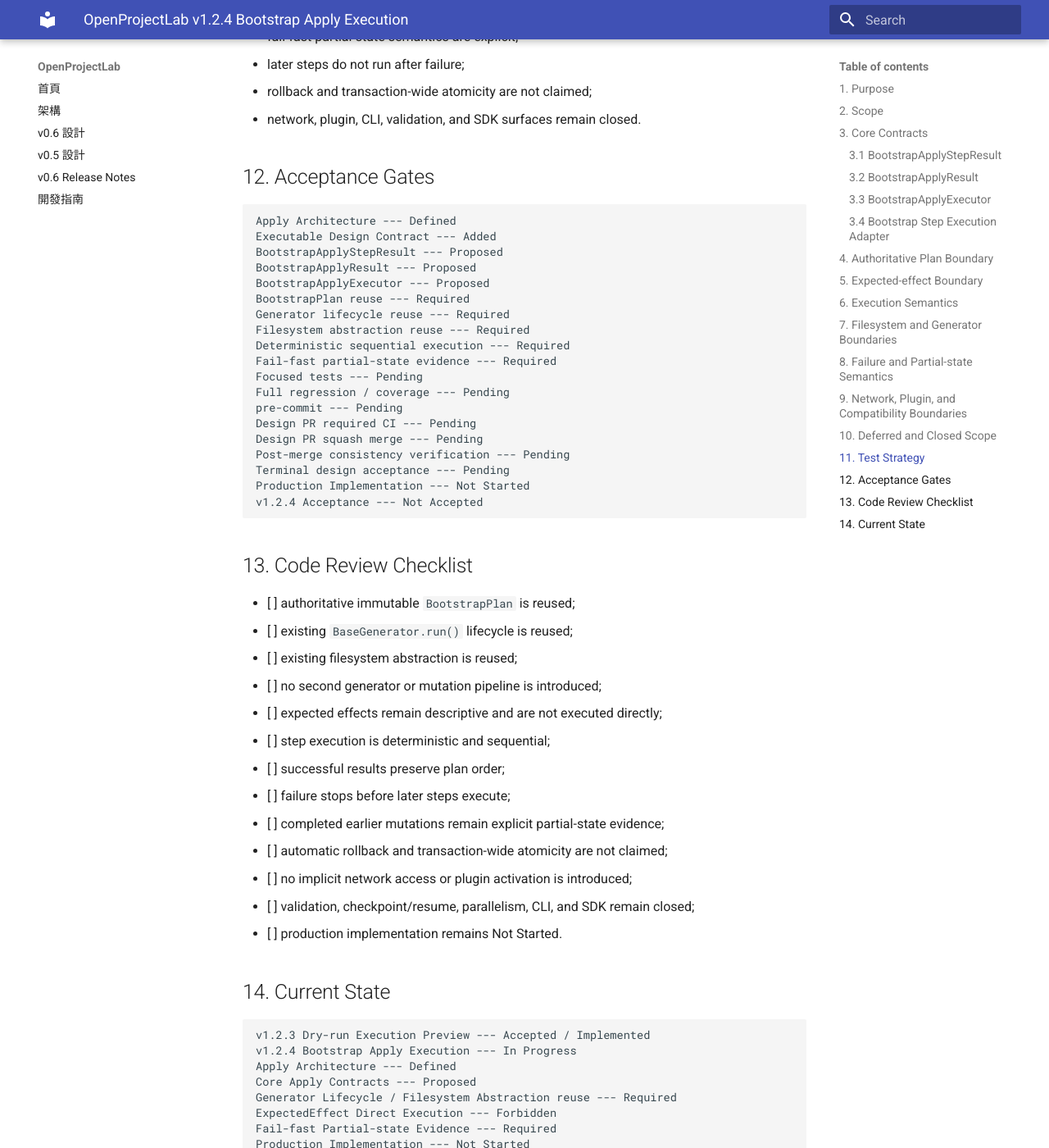
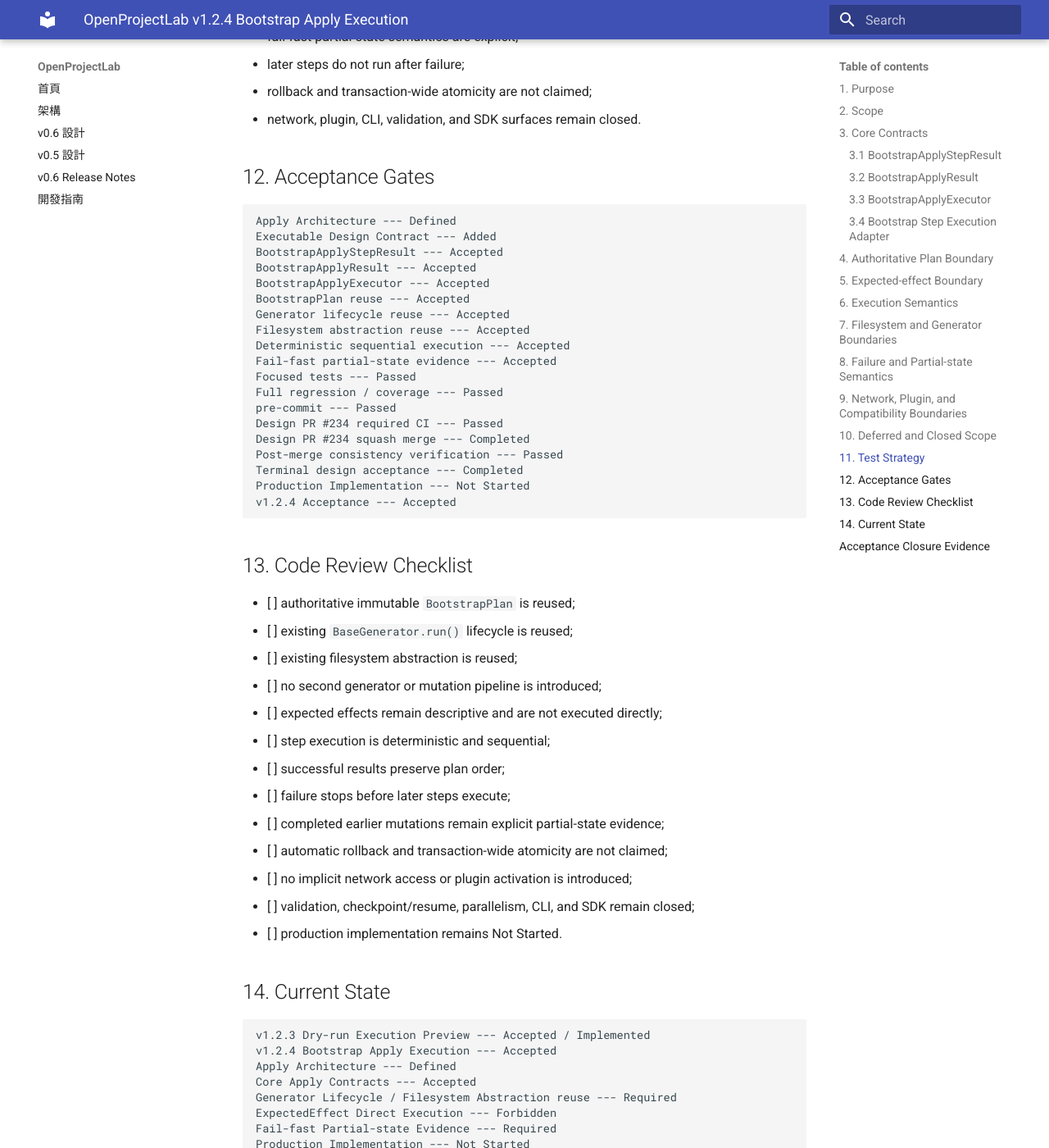
Before and after one commit to khwang1964/OpenProjectLab, an MkDocs documentation site: the page built from docs/releases/v1.2.4-bootstrap-apply-execution.md, in a window 1280 px wide and 1400 px high, scrolled down 4953 px. Shown: the whole window at 82% size. Built offline with MkDocs 1.6.1 and Material for MkDocs 9.7.7, drawn with Linux system fonts in a browser that asks for light colours; some of the changed text lies outside the part shown.

Commit message:
docs: accept v1.2.4 bootstrap apply execution (#235)

````diff
--- a/docs/releases/v1.2.4-bootstrap-apply-execution.md
+++ b/docs/releases/v1.2.4-bootstrap-apply-execution.md
@@ -1,6 +1,6 @@
 # OpenProjectLab v1.2.4 Bootstrap Apply Execution
 
-> **Status:** Design / Contract Definition --- In Progress
+> **Status:** Accepted --- Terminally Closed
 > **Predecessor:** v1.2.3 Dry-run Execution Preview --- Accepted / Implemented
 > **Target Slice:** v1.2.4 --- Bootstrap Apply Execution
 > **Production Implementation:** Not Started
@@ -215,23 +215,23 @@
 ``` text
 Apply Architecture --- Defined
 Executable Design Contract --- Added
-BootstrapApplyStepResult --- Proposed
-BootstrapApplyResult --- Proposed
-BootstrapApplyExecutor --- Proposed
-BootstrapPlan reuse --- Required
-Generator lifecycle reuse --- Required
-Filesystem abstraction reuse --- Required
-Deterministic sequential execution --- Required
-Fail-fast partial-state evidence --- Required
-Focused tests --- Pending
-Full regression / coverage --- Pending
-pre-commit --- Pending
-Design PR required CI --- Pending
-Design PR squash merge --- Pending
-Post-merge consistency verification --- Pending
-Terminal design acceptance --- Pending
+BootstrapApplyStepResult --- Accepted
+BootstrapApplyResult --- Accepted
+BootstrapApplyExecutor --- Accepted
+BootstrapPlan reuse --- Accepted
+Generator lifecycle reuse --- Accepted
+Filesystem abstraction reuse --- Accepted
+Deterministic sequential execution --- Accepted
+Fail-fast partial-state evidence --- Accepted
+Focused tests --- Passed
+Full regression / coverage --- Passed
+pre-commit --- Passed
+Design PR #234 required CI --- Passed
+Design PR #234 squash merge --- Completed
+Post-merge consistency verification --- Passed
+Terminal design acceptance --- Completed
 Production Implementation --- Not Started
-v1.2.4 Acceptance --- Not Accepted
+v1.2.4 Acceptance --- Accepted
 ```
 
 ## 13. Code Review Checklist
@@ -254,13 +254,31 @@
 
 ``` text
 v1.2.3 Dry-run Execution Preview --- Accepted / Implemented
-v1.2.4 Bootstrap Apply Execution --- In Progress
+v1.2.4 Bootstrap Apply Execution --- Accepted
 Apply Architecture --- Defined
-Core Apply Contracts --- Proposed
+Core Apply Contracts --- Accepted
 Generator Lifecycle / Filesystem Abstraction reuse --- Required
 ExpectedEffect Direct Execution --- Forbidden
 Fail-fast Partial-state Evidence --- Required
 Production Implementation --- Not Started
-v1.2.4 Acceptance --- Not Accepted
-Next --- Focused design-contract verification
+v1.2.4 Acceptance --- Accepted
+Next --- v1.2.4 Bootstrap Apply Execution minimum implementation slice
 ```
+
+
+------------------------------------------------------------------------
+
+## Acceptance Closure Evidence
+
+``` text
+Design PR #234 --- Merged
+Design merge --- 1e0f7ebba9b98dd1c6bfa5edad52efa1bae7f0b6
+Design PR #234 required CI --- Passed
+CI run #482 --- Success
+main synchronization --- Completed
+Post-merge focused verification --- 9 passed
+Post-merge consistency verification --- Passed
+v1.2.4 Design Contract --- Accepted
+Production Implementation --- Not Started
+Next --- v1.2.4 Bootstrap Apply Execution minimum implementation slice
+```
````
Also changed, not shown: other parts of docs/releases/v1.2.4-bootstrap-apply-execution.md (+1 -1 lines), CHANGELOG.md (+9 -0 lines), docs/HISTORY.md (+12 -0 lines), docs/architecture/bootstrap-apply-execution.md (+19 -4 lines), docs/releases/v1.2.4-bootstrap-apply-execution-acceptance.md (added, +61 -0 lines), docs/roadmap.md (+18 -0 lines), 1 other file.
